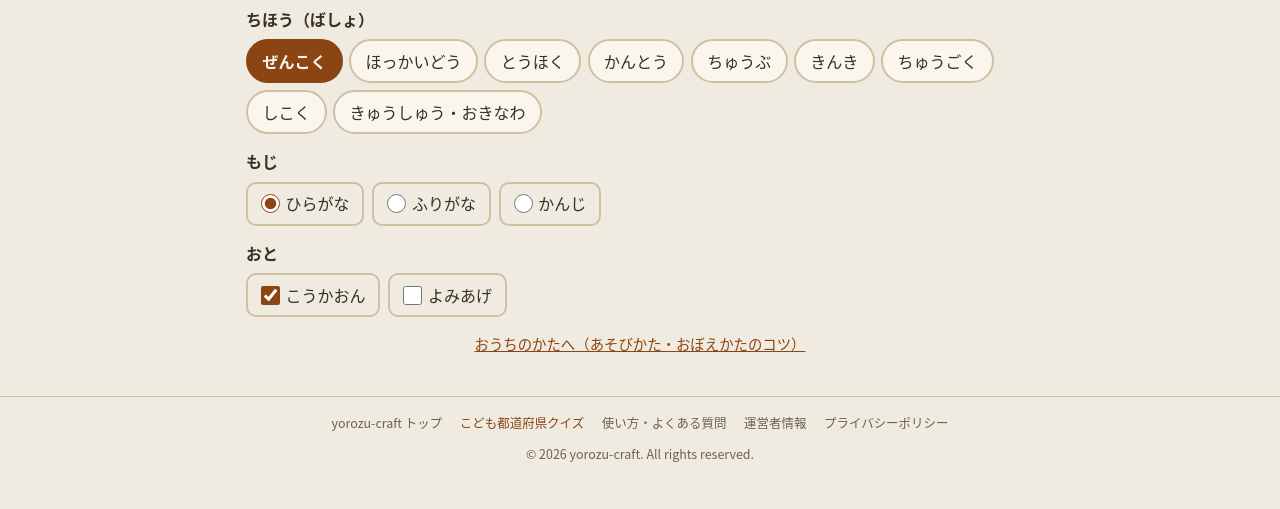
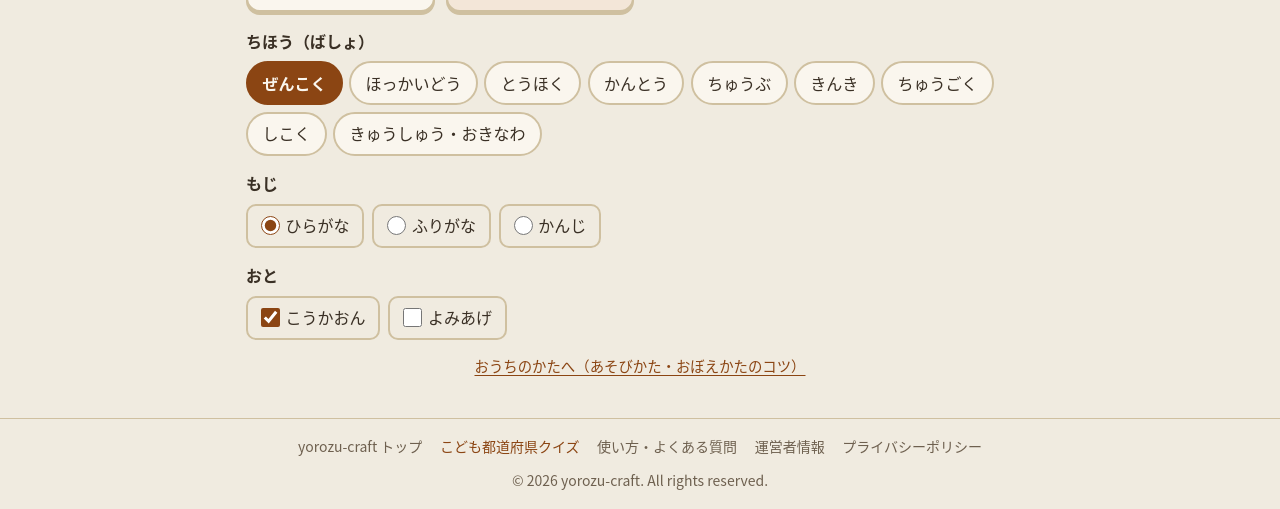
Before and after one commit to YouheiOonuki/todofuken-quiz, a plain HTML site: page index.html in a window 1280 px wide. Shown: the part 382-891 px from the top of the page. Before the commit the page ends 863 px from the top, so only its background shows below. Drawn offline with Linux system fonts and the light colour scheme.

Commit message:
共通の部品とトークン（yorozu-common v1）を入れる（束 A 2 回目、企画書 59 の 8 章）
style.css の先頭に正本（youheioonuki.github.io の tools/common/yorozu-common.css）を写し、
共通と同じ値の色・リセット・body・a の規則と、自前のフォーカスの輪・印刷で広告を消す規則を消した。
デジタル庁デザインシステムのフォーカスの輪（黒 4px＋黄）、入力欄の枠 --input-border（3:1）、補足の字 14px（12px 未満なし）。
sw.js のキャッシュ名 v3 → v4（ネットワーク優先だが、古い style.css が残らないように）。

Co-Authored-By: Claude Opus 5.5 <noreply@anthropic.com>
Claude-Session: https://claude.ai/code/session_01LveARmfA8gQ3MbXF2WdmwH

```diff
--- a/style.css
+++ b/style.css
@@ -3,19 +3,48 @@
    色はトークン（--bg / --card / --text / --muted / --accent / --border）だけを使う。
    ダークモードは端末の設定に自動で合わせる（prefers-color-scheme。手動切替は付けない）
    =========================== */
+/* yorozu-common:begin v1 — サイト共通の部品とトークン。正本は youheioonuki.github.io の tools/common/yorozu-common.css。
+   この begin〜end の間は手で直さない（tools/sync-common.mjs で全ツールに配る。ツール固有の上書きは end の後に書く）。
+   出どころ（2026-10-03 確認。yorozu-plans 企画書 59）:
+   - デジタル庁デザインシステム https://design.digital.go.jp/dads/ のコンテンツを加工して作成
+     （フォーカスの輪・リンクの下線・字の大きさの下限・行間・入力欄のエラー表示）。
+     トークンの値は @digital-go-jp/design-tokens 2.0.1（MIT, (c) 2023 デジタル庁）から
+   - GOV.UK Frontend 6.5.1（MIT, (c) Crown copyright）の考え方: visually-hidden、エラーの文の前に読み上げ用の語
+   - 色は和紙風のまま（値は 2026-09-23 からの共通の値）。Web フォントは読まない（ROADMAP 3.3・D2） */
 :root {
   color-scheme: light dark;
   --bg: #f0ebe0;
   --bg-2: #e6dfd0;
   --card: #faf6ee;
   --text: #3a3025;
-  --muted: #6e604f;
+  --muted: #6e604f;          /* 本文の補足。--bg の上で 5.1:1 */
   --accent: #8b4513;
   --accent-soft: #f3e6d8;
-  --border: #cfc0a0;
+  --border: #cfc0a0;         /* 飾りの線（区切り）だけ。操作できる物の枠には --input-border */
+  --input-border: #857561;   /* 入力欄の枠。WCAG 1.4.11 の 3:1（--bg で 3.7:1）。DADS の入力欄は gray-600 の 1px */
   --shadow: rgba(58, 48, 37, 0.12);
+  --error: #ce0000;          /* DADS red-900（semantic error-2） */
+  --ok: #197a4b;             /* DADS green-800（semantic success-2） */
+  --focus: #ffd43d;          /* DADS yellow-300 */
+  --focus-ring: #000;        /* DADS: 黒 4px の輪＋黄 2px */
+  --font-ui: "Noto Sans JP", "Noto Sans CJK JP", "Hiragino Sans", "Hiragino Kaku Gothic ProN", Meiryo, sans-serif;
+  /* 字の大きさ（DADS: 本文と操作は 16px 以上、補足は 14px まで、14px 未満は使わない） */
+  --fs-s: 0.875rem;
+  --fs-m: 1rem;
+  --fs-l: 1.25rem;           /* 見出し（隣の段との比 1.25 以上: impeccable typeset） */
+  --fs-xl: 1.625rem;         /* ページの題 */
+  --lh-body: 1.7;            /* DADS の本文の行間 170% */
+  --lh-tight: 1.4;           /* 見出し */
+  /* 余白（4px を基準。DADS の spacing） */
+  --sp-1: 0.25rem;
+  --sp-2: 0.5rem;
+  --sp-3: 0.75rem;
+  --sp-4: 1rem;
+  --sp-6: 1.5rem;
+  --sp-8: 2rem;
+  --radius: 8px;
+  --tap: 44px;               /* 押せる物の高さの下限（DADS・SCREEN 5 章） */
 }
-
 @media (prefers-color-scheme: dark) {
   :root {
     --bg: #1c1814;
@@ -26,22 +55,45 @@
     --accent: #e0a066;
     --accent-soft: #3a2e22;
     --border: #4a3f33;
+    --input-border: #8c7d68;
     --shadow: rgba(0, 0, 0, 0.4);
+    --error: #ff8a7a;
+    --ok: #6fcf97;
+    --focus-ring: #ffd43d;   /* 暗い地では黄の輪＋黒の縁 */
+    --focus: #000;
   }
 }
-
 *, *::before, *::after { box-sizing: border-box; margin: 0; padding: 0; }
 [hidden] { display: none !important; }
-
-body {
-  /* README「ツールを追加するとき」9: 端末のフォント。Web フォントは読まない */
-  font-family: "Noto Sans JP", "Noto Sans CJK JP", "Hiragino Sans", "Hiragino Kaku Gothic ProN", Meiryo, sans-serif;
-  background: var(--bg);
-  color: var(--text);
-  line-height: 1.7;
+html { -webkit-text-size-adjust: 100%; text-size-adjust: 100%; }
+body { font-family: var(--font-ui); background: var(--bg); color: var(--text); line-height: var(--lh-body); }
+/* リンクは色と下線の両方（DADS リンクテキスト）。ホバーで下線を太く */
+a { color: var(--accent); text-decoration-thickness: 1px; text-underline-offset: 3px; }
+@media (hover: hover) { a:hover { text-decoration-thickness: 3px; } }
+/* フォーカスの輪（DADS）。:where で詳しさを 0 にして、ツールの規則で上書きできるようにする */
+:where(a, button, input, select, textarea, summary, [tabindex]):focus-visible {
+  outline: 4px solid var(--focus-ring); outline-offset: 2px; box-shadow: 0 0 0 2px var(--focus);
 }
-
-a { color: var(--accent); }
+:where(input, select, textarea, button) { font: inherit; color: inherit; }
+/* 入力欄の例（placeholder）も 4.5:1。ブラウザ既定の灰色は和紙の地で 4.3:1 */
+:where(input, textarea)::placeholder { color: var(--muted); opacity: 1; }
+/* 入力欄の字は 16px 以上（iPhone で拡大されない・DADS） */
+:where(input:not([type="checkbox"]):not([type="radio"]):not([type="range"]), select, textarea) { font-size: max(1rem, 16px); }
+/* エラー（DADS: 枠を赤に、文の頭に「＊」。GOV.UK: 読み上げには「エラー:」を先に）。
+   使い方: <p class="field-error" id="x-err"><span class="visually-hidden">エラー:</span>＊ 0 以上の数を入れてください</p> と aria-describedby */
+[aria-invalid="true"] { border-color: var(--error) !important; }
+.field-error { color: var(--error); font-weight: 700; margin-top: var(--sp-1); }
+/* 画面には出さず、読み上げだけ（GOV.UK govuk-visually-hidden） */
+.visually-hidden {
+  position: absolute !important; width: 1px !important; height: 1px !important; margin: 0 !important; padding: 0 !important;
+  overflow: hidden !important; clip-path: inset(50%) !important; white-space: nowrap !important; border: 0 !important;
+}
+@media (forced-colors: active) { :where(a, button, input, select, textarea, summary):focus-visible { outline-color: Highlight; } }
+/* 読む行の長さ: 1 行 40 字前後まで（REVIEW C9 line-length）。画面の幅いっぱいに伸びる見出し帯の説明文に */
+.app-header > p { max-width: 40em; margin-left: auto; margin-right: auto; }
+/* 印刷では広告を出さない（SCREEN 4 章。全ツール共通） */
+@media print { ins.adsbygoogle, .google-auto-placed, iframe[id^="aswift"], iframe[id^="google_ads"] { display: none !important; } }
+/* yorozu-common:end */
 
 /* ヘッダー */
 .app-header {
@@ -74,13 +126,13 @@ a { color: var(--accent); }
 /* 入力 */
 .field { margin-bottom: 1rem; }
 .field label { display: block; font-weight: 600; font-size: 0.95rem; margin-bottom: 0.25rem; }
-.field .hint { font-size: 0.8rem; color: var(--muted); margin-bottom: 0.4rem; }
+.field .hint { font-size: var(--fs-s); color: var(--muted); margin-bottom: 0.4rem; }
 .field input[type="number"], .field input[type="text"], .field select {
   width: 100%;
   max-width: 16rem;
   padding: 0.45rem 0.5rem;
   font-size: 1rem;
-  border: 1px solid var(--border);
+  border: 1px solid var(--input-border);
   border-radius: 6px;
   background: var(--card);
   color: var(--text);
@@ -97,7 +149,6 @@ a { color: var(--accent); }
   font-weight: 600;
   cursor: pointer;
 }
-.btn:focus-visible { outline: 2px solid var(--accent); outline-offset: 2px; }
 
 /* 読みもの（guide.html） */
 .content h3 { font-size: 0.95rem; margin: 1rem 0 0.3rem; }
@@ -110,13 +161,13 @@ a { color: var(--accent); }
 .info-list { display: grid; grid-template-columns: max-content 1fr; gap: 0.4rem 1.2rem; font-size: 0.9rem; }
 .info-list dt { font-weight: 600; }
 .info-list dd { color: var(--muted); }
-.small { font-size: 0.8rem; color: var(--muted); margin-top: 0.4rem; }
+.small { font-size: var(--fs-s); color: var(--muted); margin-top: 0.4rem; }
 
 /* フッター */
 .app-footer {
   text-align: center;
   padding: 1rem;
-  font-size: 0.78rem;
+  font-size: var(--fs-s);
   color: var(--muted);
   border-top: 1px solid var(--border);
   margin-top: 0.5rem;
@@ -146,7 +197,6 @@ rt { font-size: 0.55em; }
   box-shadow: 0 3px 0 var(--border); transition: transform 0.08s;
 }
 .mode:active { transform: translateY(2px); box-shadow: 0 1px 0 var(--border); }
-.mode:focus-visible, .chip:focus-visible, .choice:focus-visible, .btn-big:focus-visible, .speak:focus-visible { outline: 3px solid var(--accent); outline-offset: 2px; }
 .mode-icon { font-size: 2rem; line-height: 1.2; }
 .mode-title { font-size: 1.15rem; font-weight: 700; color: var(--accent); line-break: strict; text-wrap: balance; }   /* 小さい「ょ」の前で折らない・2 行は釣り合わせる（390px で「めいしょ」の「ょ」だけが落ちていた） */
 .mode-desc { font-size: 0.85rem; color: var(--muted); }
--- a/sw.js
+++ b/sw.js
@@ -10,7 +10,7 @@
 'use strict';
 
 const CACHE_PREFIX = 'todofuken-quiz-';
-const CACHE_NAME   = `${CACHE_PREFIX}v3`; // キャッシュする中身の構成を変えたら上げる
+const CACHE_NAME   = `${CACHE_PREFIX}v4`; // キャッシュする中身の構成を変えたら上げる（v4: 共通の部品 yorozu-common v1）
 
 /** 初回インストール時に取得しておくファイル */
 const PRECACHE_URLS = [
```
Also changed, not shown: 1 other file.
